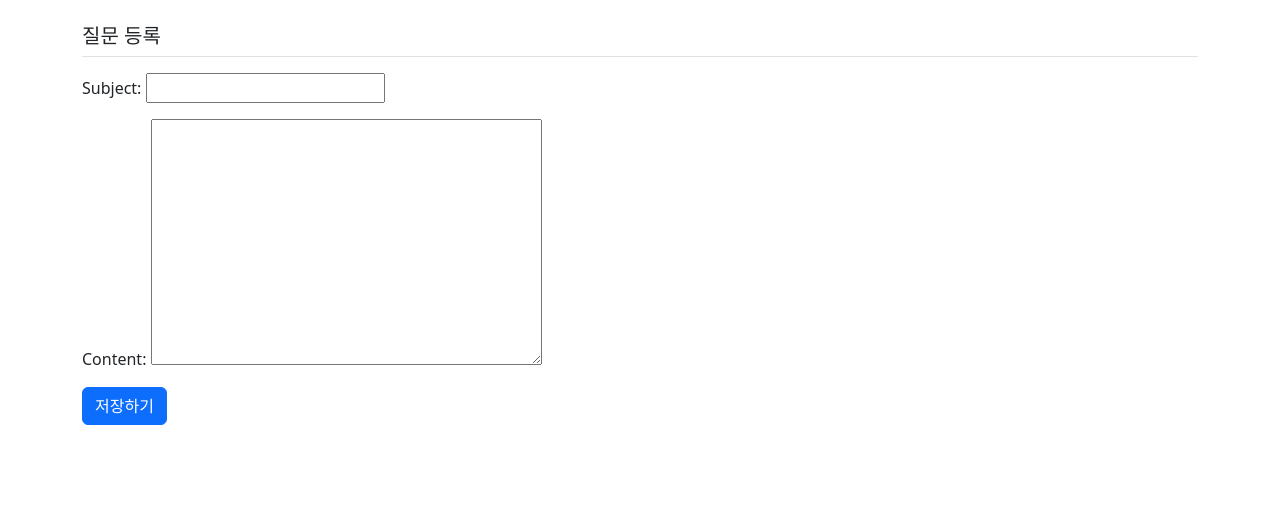
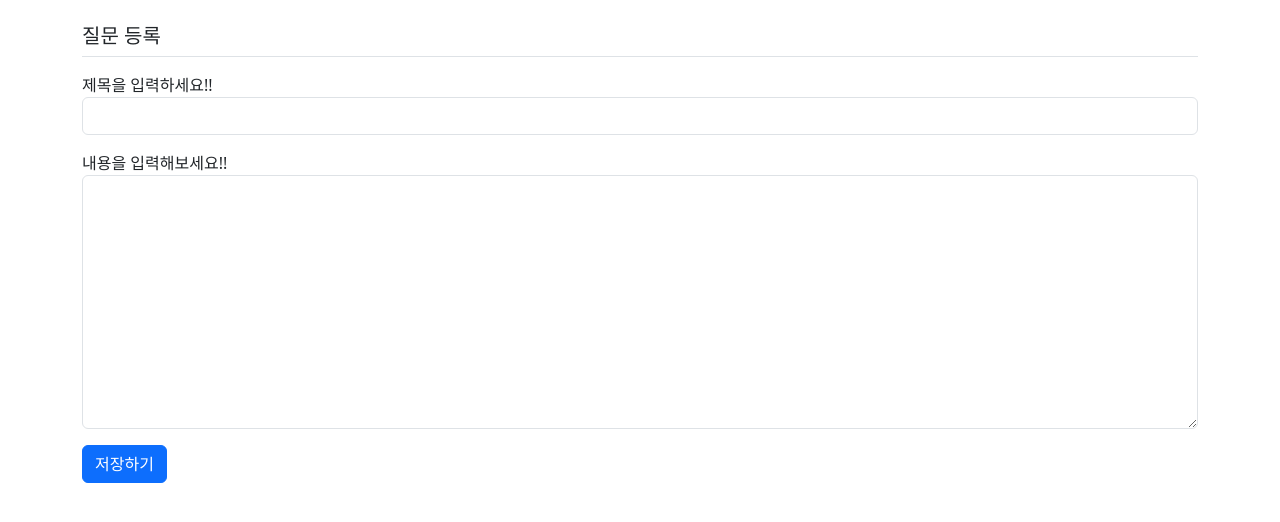
Before and after one commit to dltjdbs38/2023_Django_Mysite, a Django app: page /pybo/question/create in a window 1280 px wide. Shown: the top 522 px of the page. Run offline with Django 4.2, Linux system fonts and the light colour scheme; some libraries are stand-ins or nearby versions.

Commit message:
form.as_p 없이도 subject, content HTML 예쁘게 만들어주기

```diff
--- a/templates/pybo/question_form.html
+++ b/templates/pybo/question_form.html
@@ -5,7 +5,15 @@
         <h5 class="my-3 border-bottom py-2">질문 등록</h5>
         <form action="{% url 'pybo:question_create' %}" method="post">
             {% csrf_token %}
-            {{ form.as_p }}
+            {% comment %} {{ form.as_p }} 이거 대신 직접 작성 {% endcomment %}
+            <p class="mb-3">
+                <label for="id_subject">제목을 입력하세요!!</label>
+                <input type="text" name="subject" class="form-control" id="subject" value="{{ form.subject.value | default_if_none:'' }}">
+            </p>
+            <p class="mb-3">
+                <label for="id_content">내용을 입력해보세요!!</label>
+                <textarea name="content" cols="40" rows="10" class="form-control" id="content">{{ form.content.value | default_if_none:'' }}</textarea>
+            </p>
             <button type="submit" class="btn btn-primary">저장하기</button>
         </form>
     </div>
```
Also changed, not shown: pybo/forms.py (+8 -0 lines).
